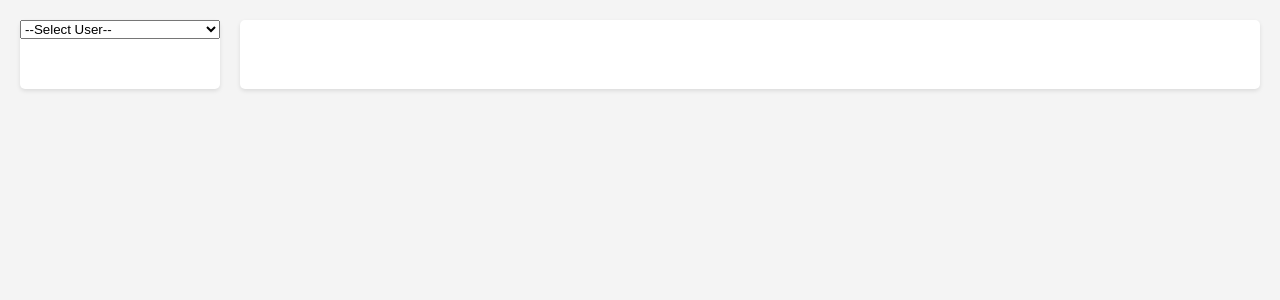
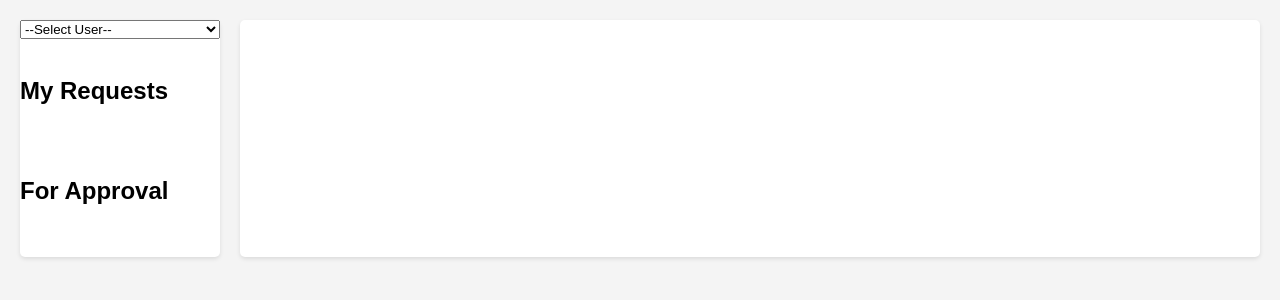
Before and after one commit to argalx/react-miniproj-leave-request, a React (Create React App) app: page / in a window 1280 px wide. Shown: the top 300 px of the page. Built offline with nearby package versions, Linux system fonts and the light colour scheme.

Commit message:
Add request list for approval. need to study how flatMap works.

```diff
--- a/src/App.js
+++ b/src/App.js
@@ -100,6 +100,9 @@ export default function App() {
   // State to manage the request data
   const [requestData, setRequestData] = useState(initialRequestData);
 
+  // State to manage the user data
+  const [userData, setUserData] = useState(initialUserData);
+
   // State to manage the selected request for viewing
   const [selectedRequest, setSelectedRequest] = useState(null);
 
@@ -199,6 +202,31 @@ export default function App() {
     setNewRequestIsOpen(false);
   }
 
+  // Function to filter request data based on the selected user
+  function filterRequestData(requestData, userData, currentUser, requestType) {
+    let filteredData = [];
+
+    if (requestType === "MyRequests") {
+      filteredData = requestData.filter(
+        (request) => request.employeeId === currentUser
+      );
+    }
+
+    // Study flat map
+    if (requestType === "ForApproval") {
+      filteredData = userData
+        .filter((user) => user.managerId === currentUser)
+        .flatMap((user) =>
+          requestData.filter(
+            (request) =>
+              request.employeeId === user.employeeId && request.status === 1
+          )
+        );
+    }
+
+    return filteredData;
+  }
+
   return (
     <div className="app">
       <div className="sidebar">
@@ -207,14 +235,40 @@ export default function App() {
           onUserSelect={handleUserSelect}
         />
         <br />
+        {/* // Button to create a new request, only visible if a user is selected */}
+        {user && (
+          <button onClick={toogleNewRequestForm}>Create New Request</button>
+        )}
         <RequestList
-          requestData={requestData}
+          requestData={filterRequestData(
+            requestData,
+            userData,
+            user,
+            "MyRequests"
+          )}
           onSelectRequest={handleSelectRequest}
           toogleNewRequestForm={toogleNewRequestForm}
           initialRequestTypes={initialRequestTypes}
           initialStatusData={initialStatusData}
           currentUser={user}
-        />
+        >
+          My Requests
+        </RequestList>
+        <RequestList
+          requestData={filterRequestData(
+            requestData,
+            userData,
+            user,
+            "ForApproval"
+          )}
+          onSelectRequest={handleSelectRequest}
+          toogleNewRequestForm={toogleNewRequestForm}
+          initialRequestTypes={initialRequestTypes}
+          initialStatusData={initialStatusData}
+          currentUser={user}
+        >
+          For Approval
+        </RequestList>
       </div>
       <div className="main-content">
         {newRequestIsOpen && (
@@ -263,23 +317,16 @@ function User({ initialUserData, onUserSelect }) {
 function RequestList({
   requestData,
   onSelectRequest,
-  toogleNewRequestForm,
   initialRequestTypes,
   initialStatusData,
-  currentUser,
+  children,
 }) {
+  console.log("Request Data:", requestData);
   return (
     <>
-      {/* // Button to create a new request, only visible if a user is selected */}
-      {currentUser && (
-        <button onClick={toogleNewRequestForm}>Create New Request</button>
-      )}
-
+      <h2>{children}</h2>
       <ul>
-        {/* // Filter and map through requestData to display requests for the current user */}
-        {requestData
-          .filter((request) => request.employeeId === currentUser)
-          .map((request) => (
+        {requestData.map((request) => (
           <Request
             key={request.id}
             request={request}
```
Lines whose indentation alone changed are shown as unchanged.
